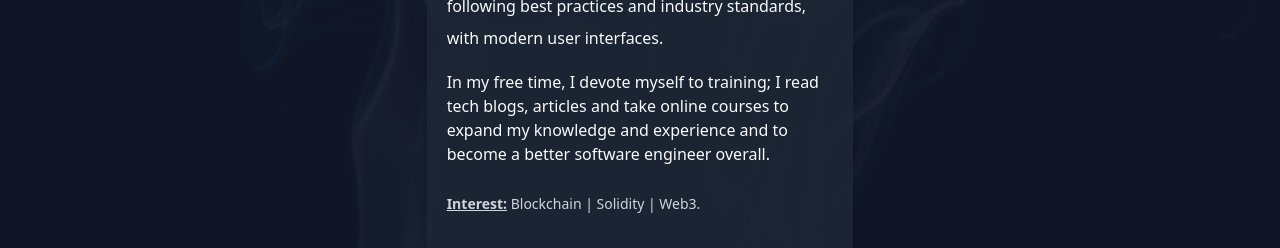
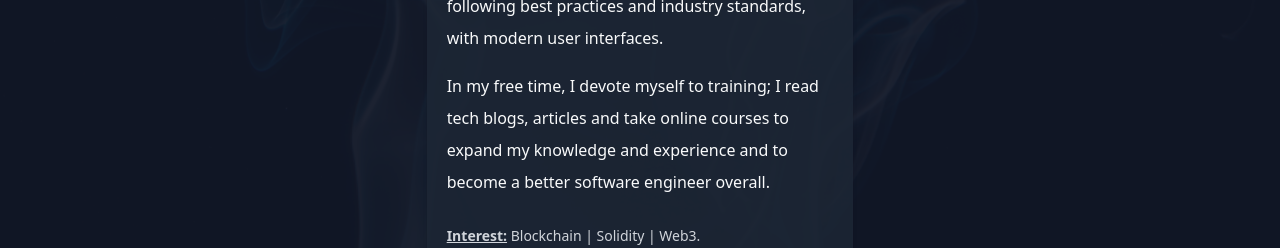
Before and after one commit to effiong-jr/portfolio, a Next.js app: page / in a window 1280 px wide. Shown: the part 436-684 px from the top of the page. Built offline with nearby package versions, Linux system fonts and the light colour scheme.

Commit message:
Adjusted line-height

```diff
--- a/pages/index.js
+++ b/pages/index.js
@@ -12,7 +12,7 @@ export default function About() {
           user interfaces.
         </p>
 
-        <p className="mt-4">
+        <p className="mt-4 leading-loose">
           In my free time, I devote myself to training; I read tech blogs,
           articles and take online courses to expand my knowledge and experience
           and to become a better software engineer overall.
```
